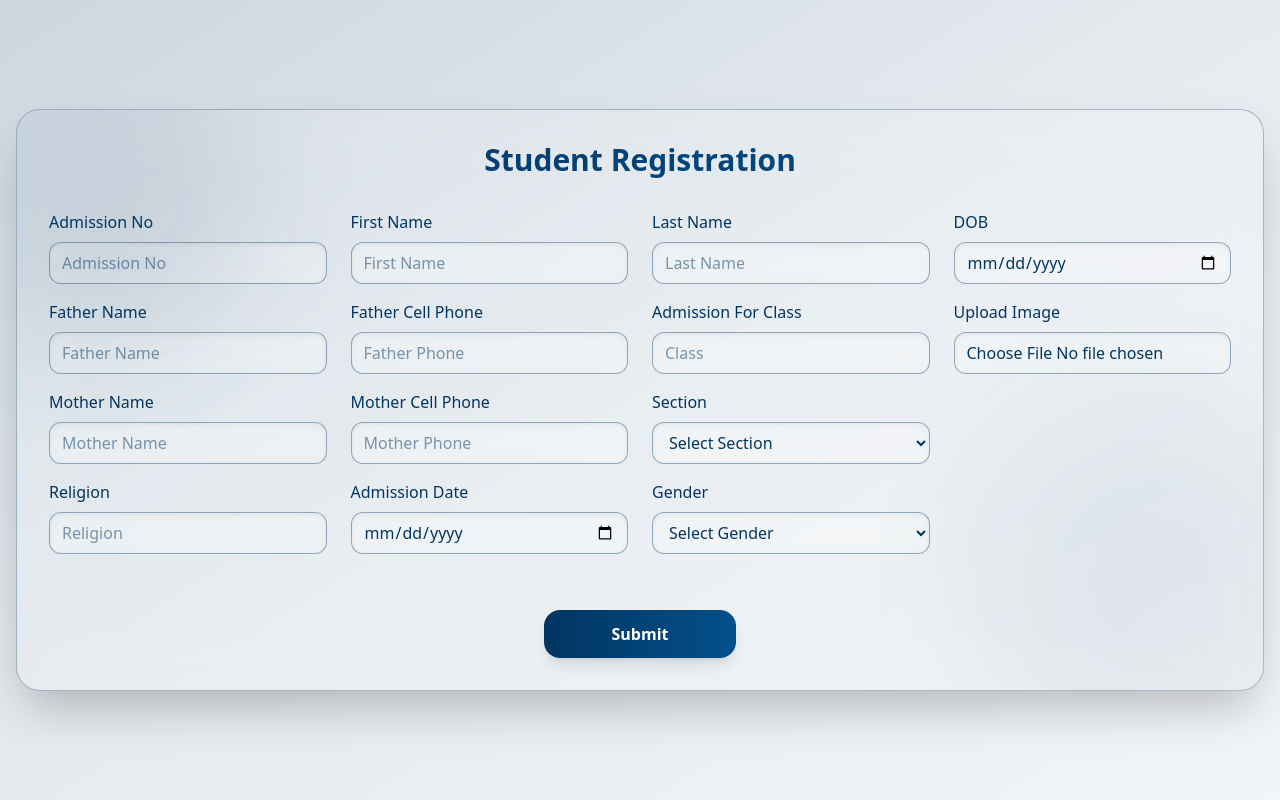
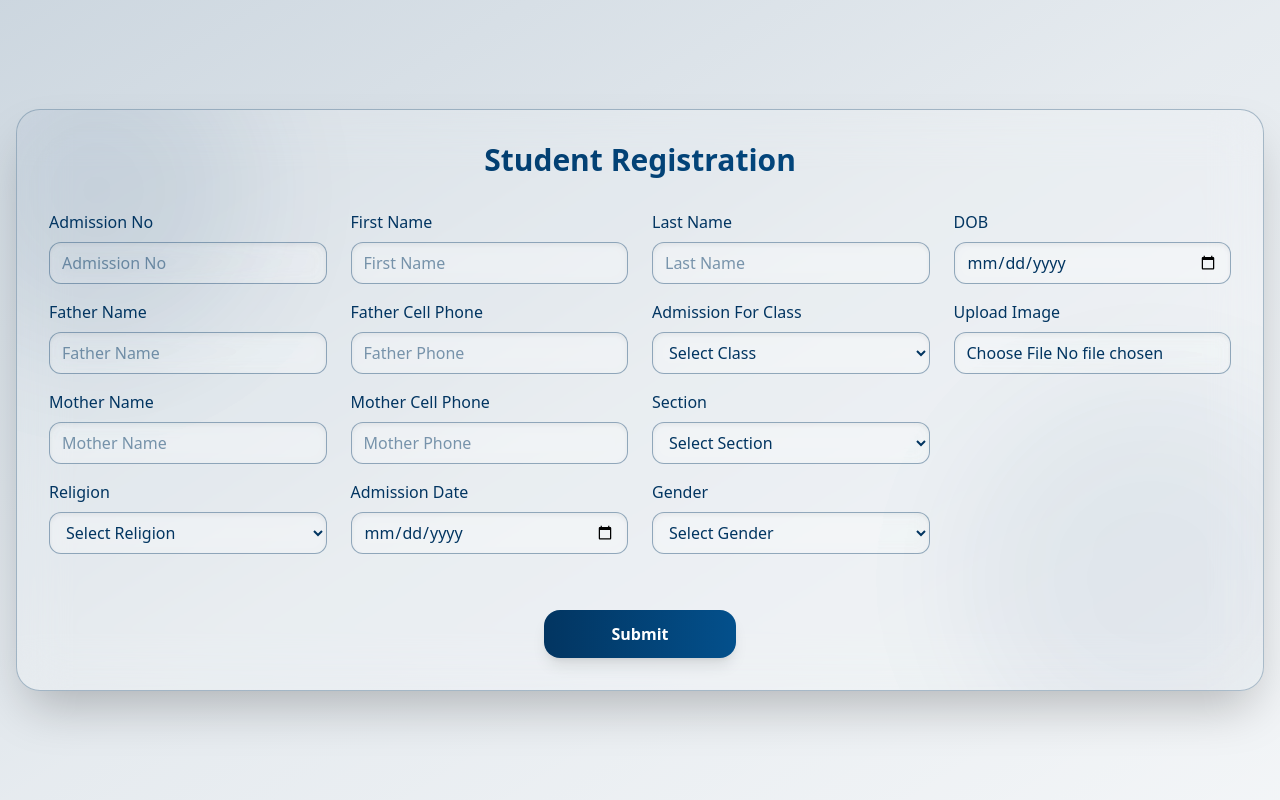
Before and after one commit to itxzmevishal/react-app, a React (Vite) app: page /registration in a window 1280 px wide. Built offline with nearby package versions, Linux system fonts and the light colour scheme.

Commit message:
registration page updated - updated dropdown menus

```diff
--- a/src/pages/registration.jsx
+++ b/src/pages/registration.jsx
@@ -45,6 +45,7 @@ const Registration = () => {
         <h2 className="relative text-3xl font-extrabold text-center mb-8 bg-clip-text text-transparent bg-gradient-to-r from-[#023561] to-[#03508C]">
           Student Registration
         </h2>
+
         <form
           onSubmit={handleSubmit}
           className="relative grid grid-cols-1 gap-6 sm:grid-cols-2 md:grid-cols-2 lg:grid-cols-4 auto-rows-auto"
@@ -86,19 +87,25 @@ const Registration = () => {
             </div>
             <div>
               <label className="text-[#023561] mb-2 block">Religion</label>
-              <input
-                type="text"
+              <select
                 name="religion"
                 value={formData.religion}
                 onChange={handleChange}
-                placeholder="Religion"
                 className="w-full px-3 py-2 rounded-xl border border-[#023561]/40 bg-white/20 text-[#023561] shadow-inner focus:outline-none focus:ring-2 focus:ring-[#023561]/70 backdrop-blur-sm transition-all"
-              />
+              >
+                <option value="">Select Religion</option>
+                <option value="Hindu">Hindu</option>
+                <option value="Muslim">Muslim</option>
+                <option value="Christian">Christian</option>
+                <option value="Sikh">Sikh</option>
+                <option value="Buddhist">Buddhist</option>
+                <option value="Other">Other</option>
+              </select>
             </div>
           </div>
 
           {/* Column 2 */}
-          <div className="flex flex-col gap-4 col-span-1 sm:col-span-1 md:col-span-1 lg:col-span-1">
+          <div className="flex flex-col gap-4 col-span-1">
             <div>
               <label className="text-[#023561] mb-2 block">First Name</label>
               <input
@@ -151,7 +158,7 @@ const Registration = () => {
           </div>
 
           {/* Column 3 */}
-          <div className="flex flex-col gap-4 col-span-1 sm:col-span-1 md:col-span-1 lg:col-span-1">
+          <div className="flex flex-col gap-4 col-span-1">
             <div>
               <label className="text-[#023561] mb-2 block">Last Name</label>
               <input
@@ -163,19 +170,32 @@ const Registration = () => {
                 className="w-full px-3 py-2 rounded-xl border border-[#023561]/40 bg-white/20 text-[#023561] shadow-inner focus:outline-none focus:ring-2 focus:ring-[#023561]/70 backdrop-blur-sm transition-all"
               />
             </div>
+
+            {/* Admission For Class Dropdown */}
             <div>
               <label className="text-[#023561] mb-2 block">
                 Admission For Class
               </label>
-              <input
-                type="text"
+              <select
                 name="admissionForClass"
                 value={formData.admissionForClass}
                 onChange={handleChange}
-                placeholder="Class"
                 className="w-full px-3 py-2 rounded-xl border border-[#023561]/40 bg-white/20 text-[#023561] shadow-inner focus:outline-none focus:ring-2 focus:ring-[#023561]/70 backdrop-blur-sm transition-all"
-              />
+              >
+                <option value="">Select Class</option>
+                <option value="I">I</option>
+                <option value="II">II</option>
+                <option value="III">III</option>
+                <option value="IV">IV</option>
+                <option value="V">V</option>
+                <option value="VI">VI</option>
+                <option value="VII">VII</option>
+                <option value="VIII">VIII</option>
+                <option value="IX">IX</option>
+                <option value="X">X</option>
+              </select>
             </div>
+
             <div>
               <label className="text-[#023561] mb-2 block">Section</label>
               <select
@@ -190,6 +210,7 @@ const Registration = () => {
                 <option value="C">C</option>
               </select>
             </div>
+
             <div>
               <label className="text-[#023561] mb-2 block">Gender</label>
               <select
```
